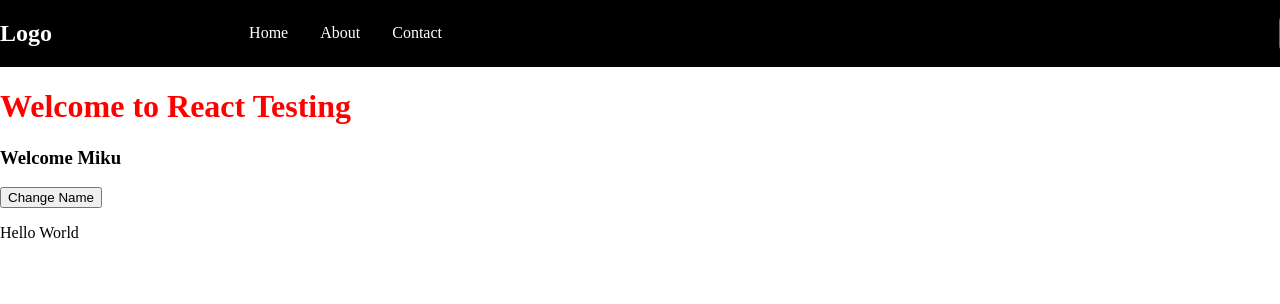
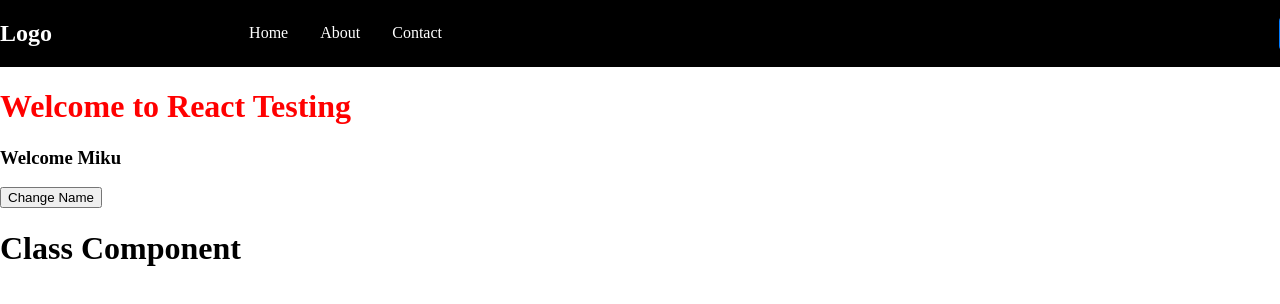
Before and after one commit to muskanyadav24/React_Js_Basics, a React (Vite) app in the folder React_Testing/: page / in a window 1280 px wide. Shown: the top 304 px of the page. Built offline with nearby package versions, Linux system fonts and the light colour scheme.

Commit message:
Class&Function

```diff
--- a/React_Testing/src/components/Demo/Demo.jsx
+++ b/React_Testing/src/components/Demo/Demo.jsx
@@ -1,9 +1,51 @@
-const Demo = () => {
-    return (
-        <div>
-            <p>Hello World</p>
-        </div>
-    );
-};
+// // Functional Component
+
+// const Demo = () => {
+//     return (
+//         <div>
+//             <p>Hello World</p>
+//         </div>
+//     );
+// };
+
+// export default Demo;
+
+
+
+// Class Component
+import React from "react";
+
+class Demo extends React.Component{
+
+    // constructor(props){
+    //     super(props);
+    //     this.state = {
+    //         name: "Miku",
+    //         age: 20
+    //     }
+    // }
+
+    // Built-in method
+    componentDidMount(){
+        console.log("Component mounted");
+    }
+
+    componentDidUpdate(){
+        console.log("Component updated");
+    }
+
+    componentWillUnmount(){
+        console.log("Component unmounted");
+    }
+
+    render(){
+        return(
+            <div>
+
+                <h1>Class Component</h1>
+            </div>
+        )
+    }
+}
 
 export default Demo;
```
